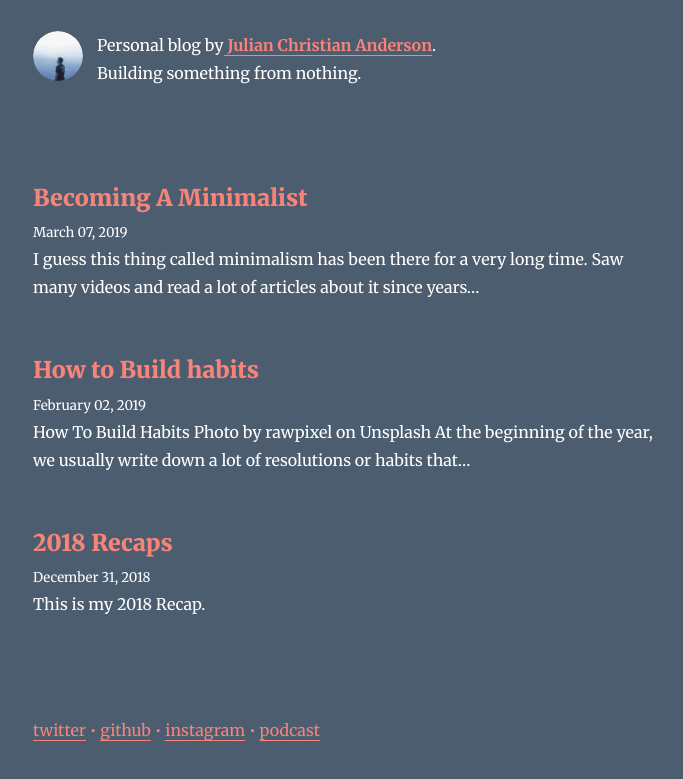
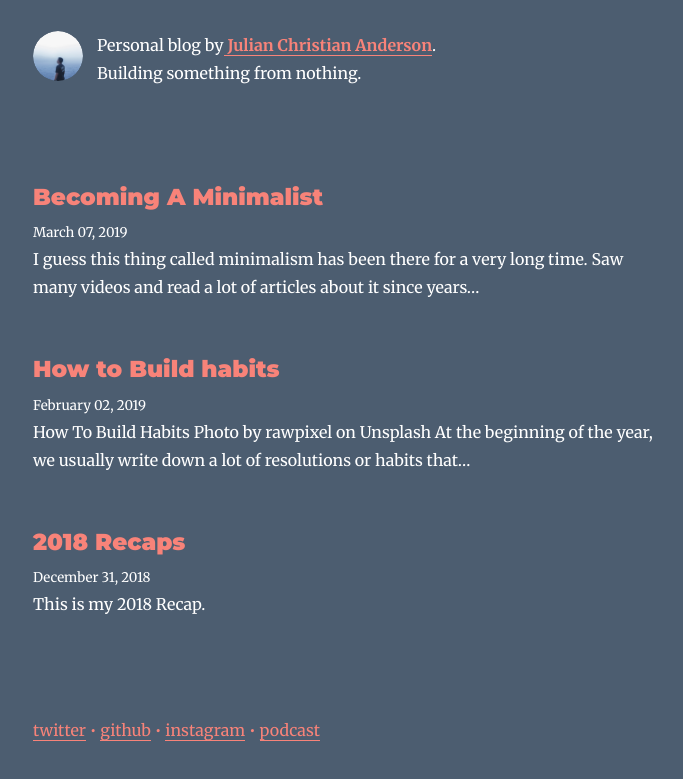
Before and after one commit to julianjca/blog.juliancanderson.com, a Gatsby site: page / in a window 1280 px wide. Shown: the part 123-902 px from the top of the page, without its empty margins (292-975 px from the left). Built offline with nearby package versions, Linux system fonts and the light colour scheme; Gatsby itself is replaced by a stand-in of ours; some packages are replaced by stand-ins of ours.

Commit message:
change font

```diff
--- a/src/pages/index.js
+++ b/src/pages/index.js
@@ -26,6 +26,7 @@ class BlogIndex extends React.Component {
               <h3
                 style={{
                   marginBottom: rhythm(1 / 4),
+                  fontFamily: `Montserrat`
                 }}
               >
                 <Link style={{ boxShadow: `none`, color: `#F88379` }} to={node.fields.slug}>
```
